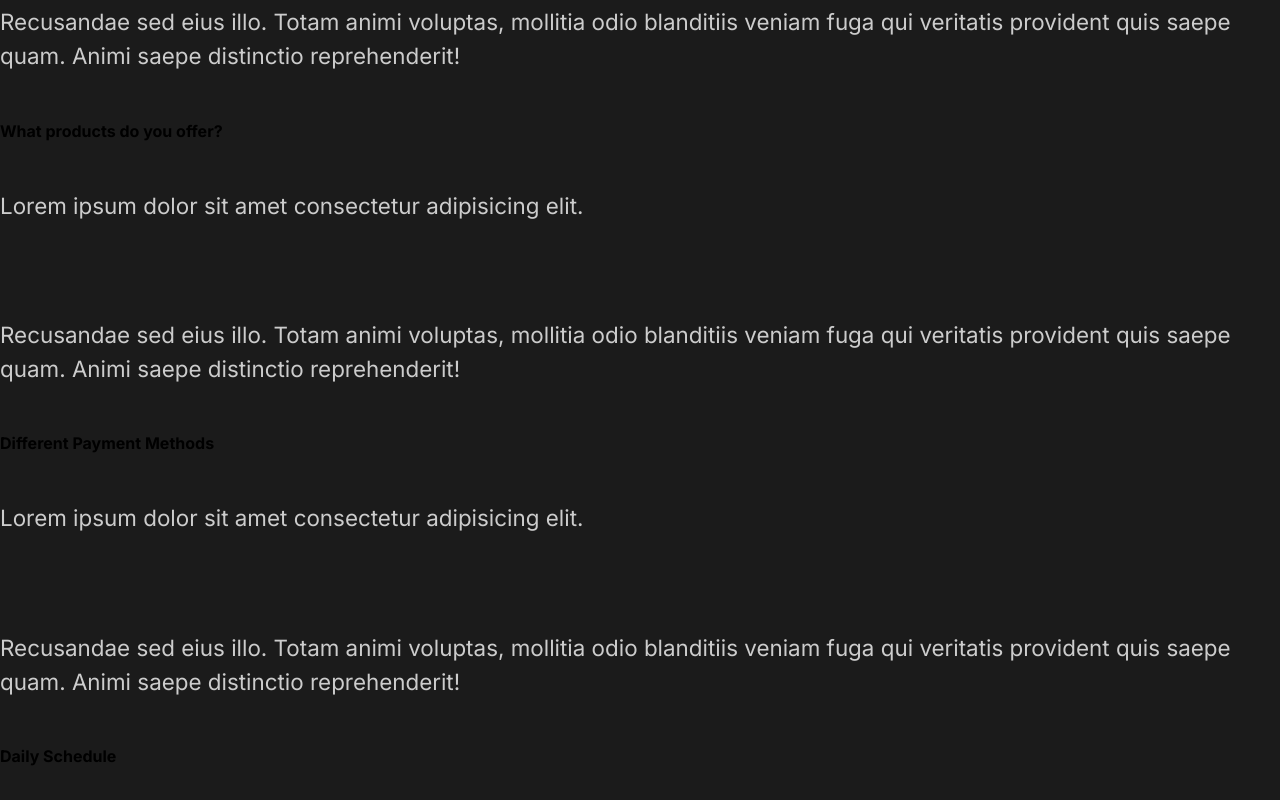
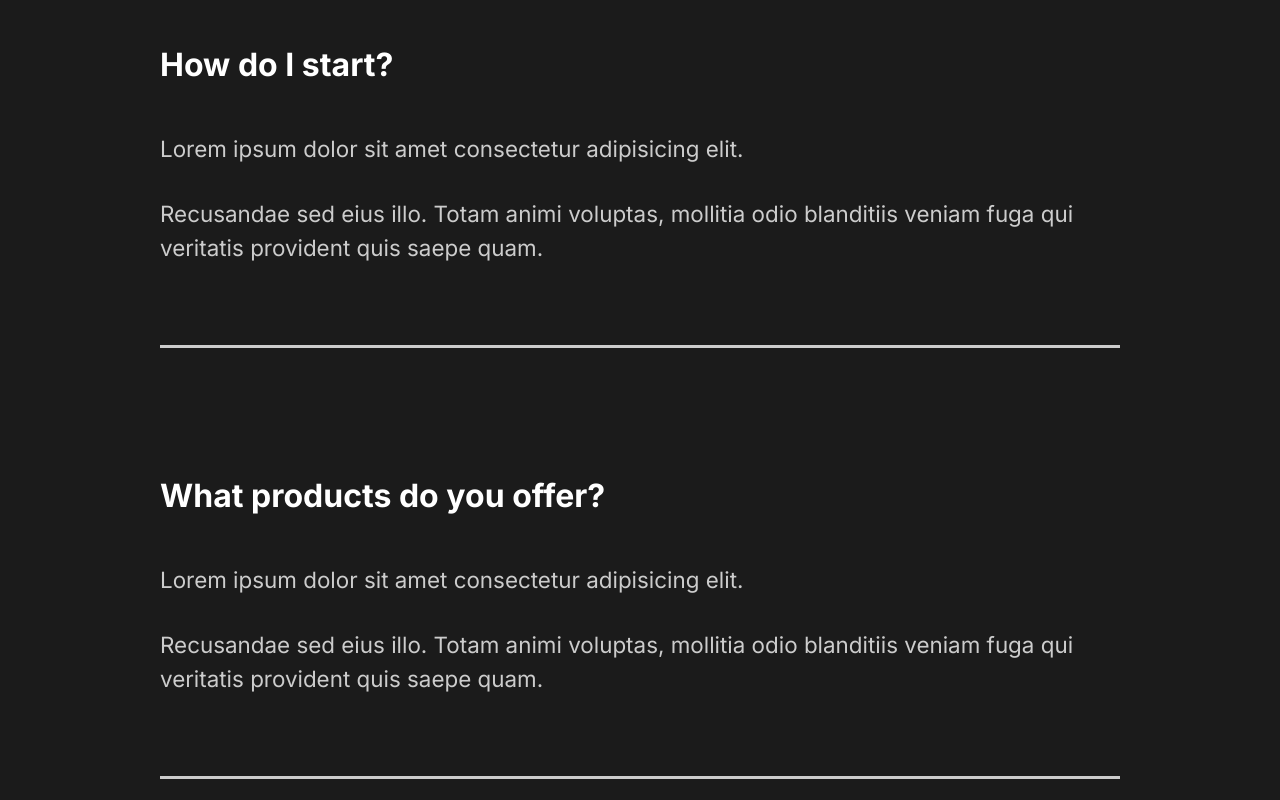
Before and after one commit to roxtran/capture, a React (Create React App) app: page / in a window 1280 px wide. Shown: the part 2340-3140 px from the top of the page. Built offline with nearby package versions, Linux system fonts and the light colour scheme.

Commit message:
7. Styling Faq Section

```diff
--- a/src/components/FaqSection.js
+++ b/src/components/FaqSection.js
@@ -1,8 +1,10 @@
 import React from 'react'
+import styled from 'styled-components'
+import { About, Description, Image } from '../styles'
 
 const FaqSection = () => {
   return (
-    <div className='faq'>
+    <Faq>
       <h2>
         Any Questions <span>FAQ</span>
       </h2>
@@ -13,9 +15,9 @@
           <p>
             Recusandae sed eius illo. Totam animi voluptas, mollitia odio
             blanditiis veniam fuga qui veritatis provident quis saepe quam.
-            Animi saepe distinctio reprehenderit!
           </p>
         </div>
+        <div className='faq-line'></div>
       </div>
       <div className='question'>
         <h4>What products do you offer?</h4>
@@ -24,9 +26,9 @@
           <p>
             Recusandae sed eius illo. Totam animi voluptas, mollitia odio
             blanditiis veniam fuga qui veritatis provident quis saepe quam.
-            Animi saepe distinctio reprehenderit!
           </p>
         </div>
+        <div className='faq-line'></div>
       </div>
       <div className='question'>
         <h4>Different Payment Methods</h4>
@@ -35,9 +37,9 @@
           <p>
             Recusandae sed eius illo. Totam animi voluptas, mollitia odio
             blanditiis veniam fuga qui veritatis provident quis saepe quam.
-            Animi saepe distinctio reprehenderit!
           </p>
         </div>
+        <div className='faq-line'></div>
       </div>
       <div className='question'>
         <h4>Daily Schedule</h4>
@@ -46,12 +48,39 @@
           <p>
             Recusandae sed eius illo. Totam animi voluptas, mollitia odio
             blanditiis veniam fuga qui veritatis provident quis saepe quam.
-            Animi saepe distinctio reprehenderit!
           </p>
         </div>
+        <div className='faq-line'></div>
       </div>
-    </div>
+    </Faq>
   )
 }
 
+const Faq = styled(About)`
+  display: block;
+  span {
+    display: block;
+  }
+  h2 {
+    padding-bottom: 2rem;
+    font-weight: lighter;
+  }
+  .faq-line {
+    background: #cccccc;
+    height: 0.2rem;
+    margin: 2rem 0rem;
+    width: 100%
+  }
+  .question {
+    padding: 3rem 0rem;
+    cursor: pointer;
+  }
+  .answer {
+    padding: 2rem 0rem;
+    p {
+      padding: 1rem 0rem;
+    }
+  }
+`
+
 export default FaqSection
--- a/src/components/GlobalStyle.js
+++ b/src/components/GlobalStyle.js
@@ -39,6 +39,7 @@
 
   h4 {
     font-weight: bold;
+    font-size: 2rem;
   }
 
   a {
```
